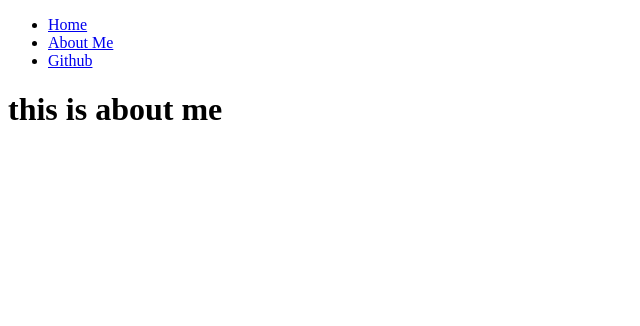
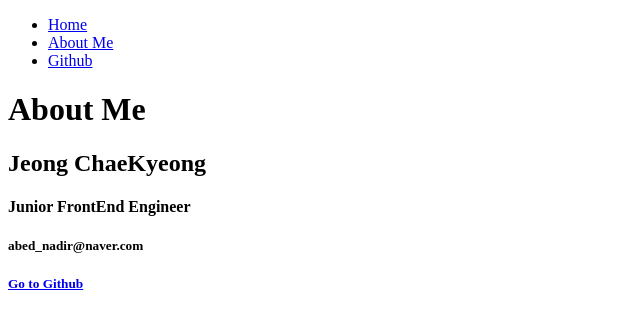
Before and after one commit to chae-chae/My-Portfolio-2023, a Gatsby site: page /about-me in a window 1280 px wide. Shown: the whole page, without its empty margins (0-640 px from the left). Built offline with nearby package versions, Linux system fonts and the light colour scheme; Gatsby itself is replaced by a stand-in of ours.

Commit message:
about page

```diff
--- /dev/null
+++ b/src/components/Seo.tsx
@@ -0,0 +1,9 @@
+import React from "react";
+
+interface ISeoProps {
+  title: string;
+}
+
+export default function Seo({ title }: ISeoProps) {
+  return <title>{title} | chae-chae's Portfolio</title>;
+}
--- a/src/pages/about-me.tsx
+++ b/src/pages/about-me.tsx
@@ -1,10 +1,21 @@
 import * as React from "react";
 import Layout from "../components/Layout";
+import Seo from "../components/Seo";
+import { Link } from "gatsby";
 
 export default function AboutMe() {
   return (
-    <Layout title="this is about me">
-      <div></div>
+    <Layout title="About Me">
+      <article>
+        <h2>Jeong ChaeKyeong</h2>
+        <h4>Junior FrontEnd Engineer</h4>
+        <h5>abed_nadir@naver.com</h5>
+        <Link to="https://github.com/chae-chae">
+          <h5>Go to Github</h5>
+        </Link>
+      </article>
     </Layout>
   );
 }
+
+export const Head = () => <Seo title="About Me" />;
--- a/src/pages/index.tsx
+++ b/src/pages/index.tsx
@@ -1,10 +1,13 @@
 import * as React from "react";
 import Layout from "../components/Layout";
+import Seo from "../components/Seo";
 
 export default function IndexPage() {
   return (
     <Layout title="HOME">
-      <h1>Hello! This is chae-chae's Portfolio Site.</h1>
+      <h1>Hello! This is Jeong ChaeKyeong's Portfolio Site.</h1>
     </Layout>
   );
 }
+
+export const Head = () => <Seo title="Home" />;
```
